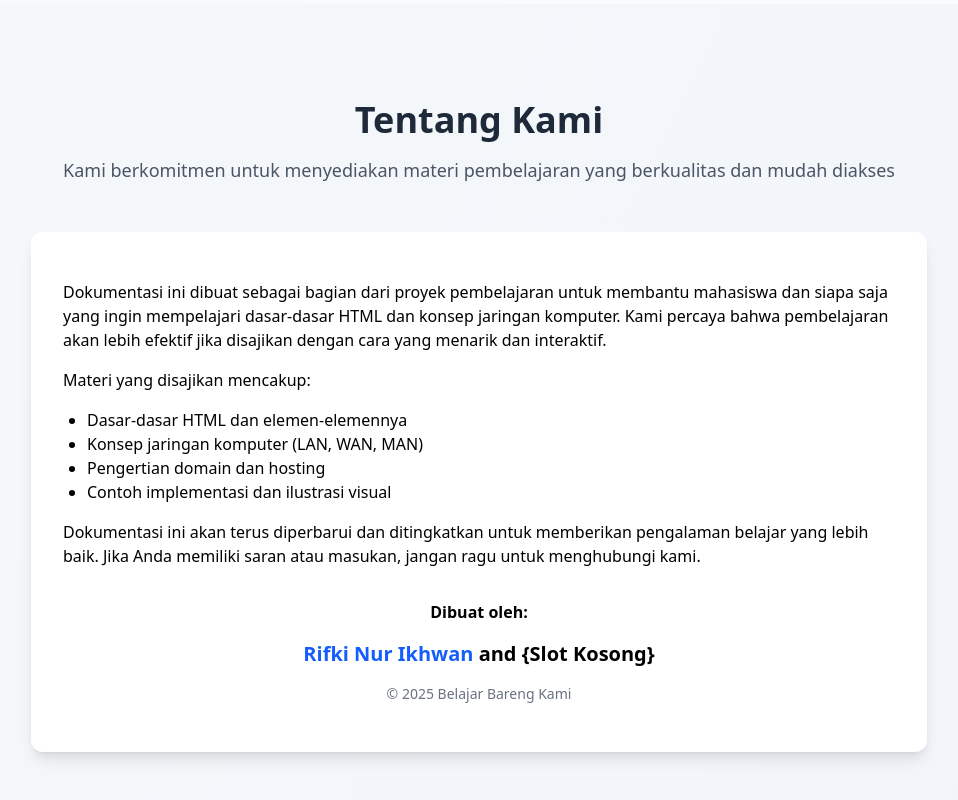
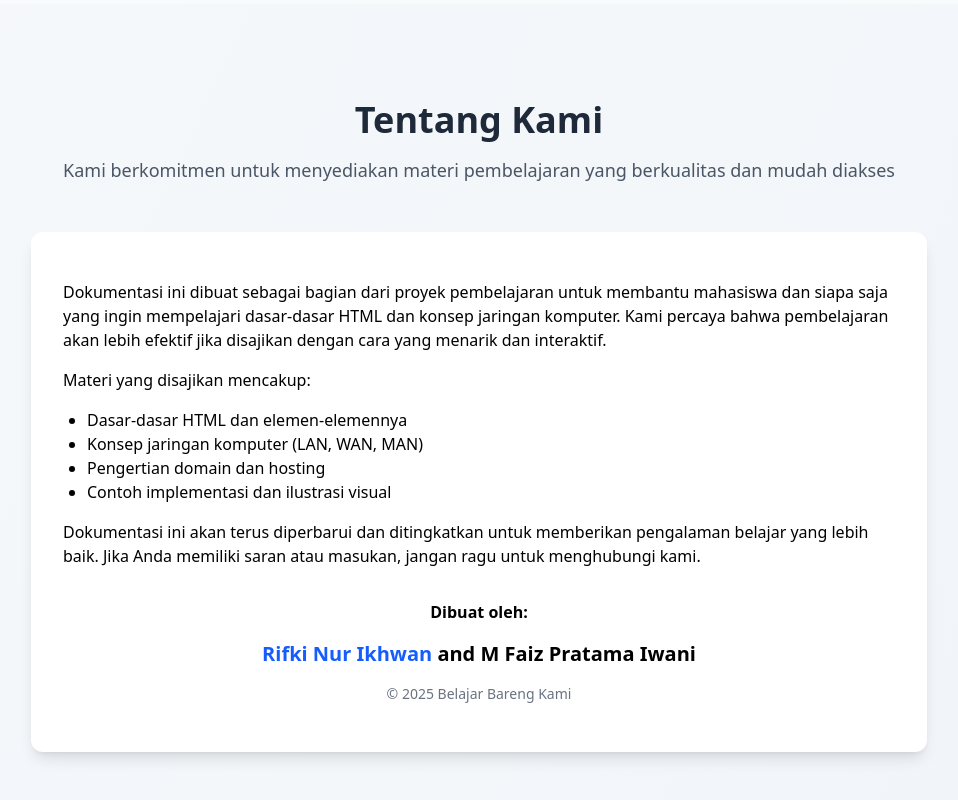
Before and after one commit to Rfkinrikhwan/belajar-bareng-kami, a Vue app: page / in a window 1280 px wide. Shown: the part 1812-2612 px from the top of the page, without its empty margins (161-1119 px from the left). Built offline with nearby package versions, Linux system fonts and the light colour scheme.

Commit message:
New update

```diff
--- a/src/views/HomeView.vue
+++ b/src/views/HomeView.vue
@@ -309,7 +309,7 @@
                   rel="noopener noreferrer"
                   >Rifki Nur Ikhwan</a
                 >
-                and {Slot Kosong}
+                and M Faiz Pratama Iwani
               </p>
               <p class="text-sm text-gray-500 mt-2">
                 © {{ new Date().getFullYear() }} Belajar Bareng Kami
--- a/src/views/HtmlDocs.vue
+++ b/src/views/HtmlDocs.vue
@@ -1397,7 +1397,7 @@
           <a href="https://rfkinrikhwan.my.id" target="_blank" rel="noopener noreferrer"
             >Rifki Nur Ikhwan</a
           >
-          and {Slot Kosong}
+          and M Faiz Pratama Iwani
         </p>
         <p class="text-sm mt-2">© {{ new Date().getFullYear() }} Belajar Bareng Kami</p>
       </footer>
--- a/src/views/NetworkDocs.vue
+++ b/src/views/NetworkDocs.vue
@@ -1484,7 +1484,7 @@
             <a href="https://rfkinrikhwan.my.id" target="_blank" rel="noopener noreferrer"
               >Rifki Nur Ikhwan</a
             >
-            and {Slot Kosong}
+            and M Faiz Pratama Iwani
           </p>
           <p class="text-sm mt-2">© {{ new Date().getFullYear() }} Belajar Bareng Kami</p>
         </footer>
```
